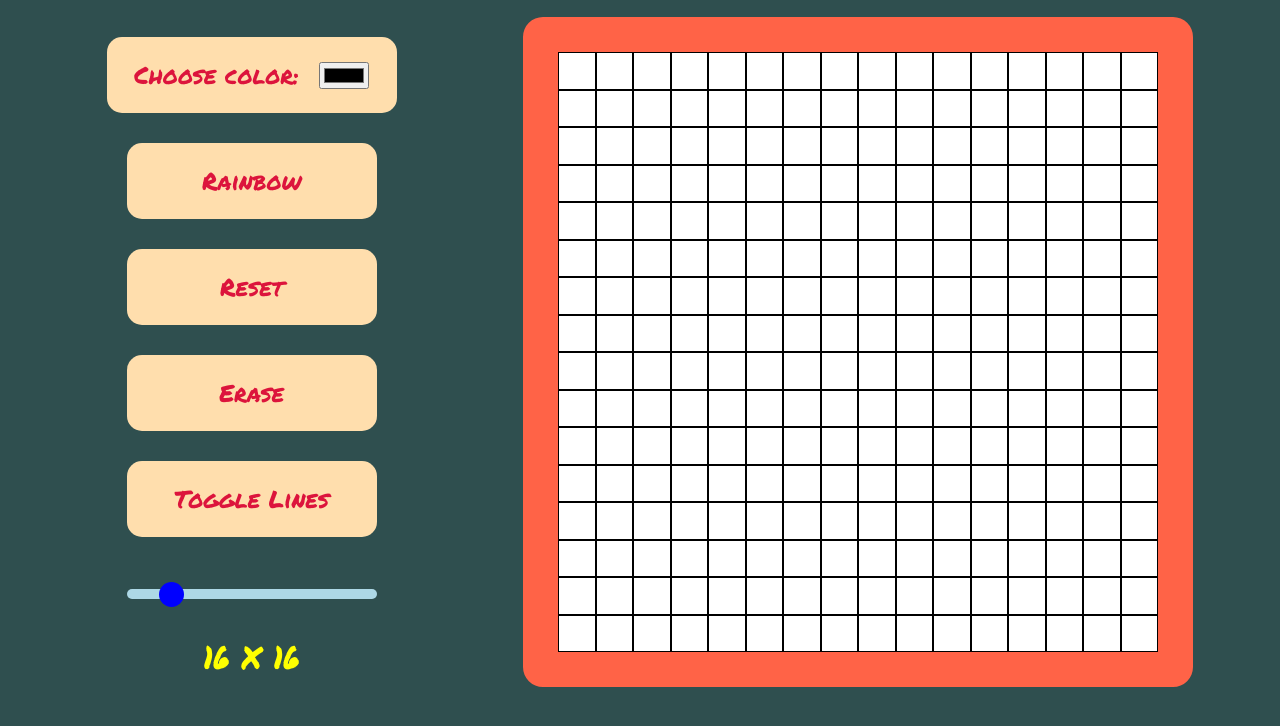
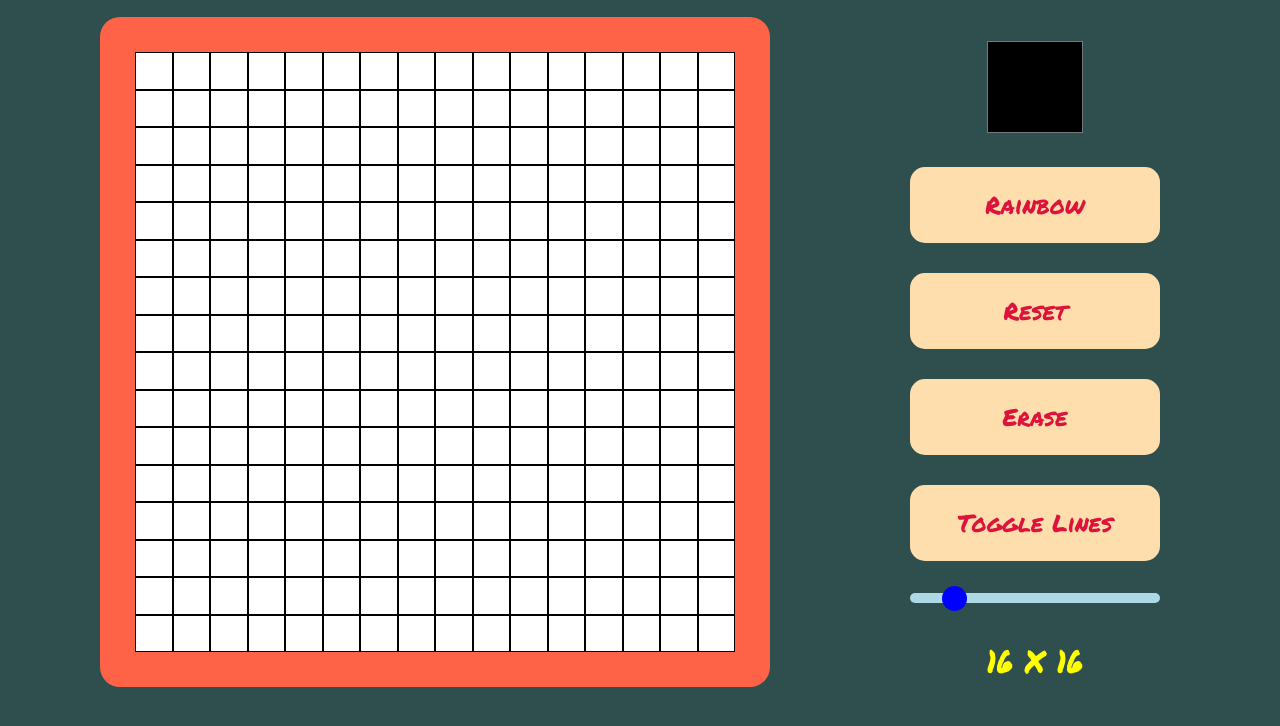
Before and after one commit to scotchmint/etch-a-sketch, a plain HTML site: page index.html in a window 1280 px wide. Shown: the part 146-872 px from the top of the page. Drawn offline with Linux system fonts and the light colour scheme.

Commit message:
Edit color picker and change page layout

```diff
--- a/index.html
+++ b/index.html
@@ -16,11 +16,7 @@
 
         <div class="buttons-container">
 
-            <div class="color-picker">
-                 <label for="color-input">Choose color:</label>
-                 <input type="color" id="color-input">
-            </div>
-
+         <input type="color" id="color-input">
          <button class="btn-rainbow">Rainbow</button>
          <button class="btn-reset">Reset</button>
          <button class="btn-erase">Erase</button>
--- a/style.css
+++ b/style.css
@@ -20,7 +20,6 @@ h1 {
 
 .container {
     display: flex;
-    flex-direction: row-reverse;
     justify-content: space-evenly;
     gap: 20px;
 }
@@ -54,8 +53,7 @@ h1 {
     padding: 20px;
   }
 
-  button,
-  .color-picker  {
+  button {
     width: 250px;
     border: 0;
     border-radius: 15px;
@@ -79,7 +77,6 @@ h1 {
     flex-direction: column;
     justify-content: center;
     align-items: center;
-    padding: 20px;
     width: 250px;
     background-color: transparent;
     color: yellow;
@@ -113,3 +110,11 @@ h1 {
     cursor: pointer;
     border-radius: 50%;
   }
+
+  #color-input {
+    padding: 0;
+    width: 100px;
+    height: 100px;
+    border: none;
+    background: none;
+  }
```
